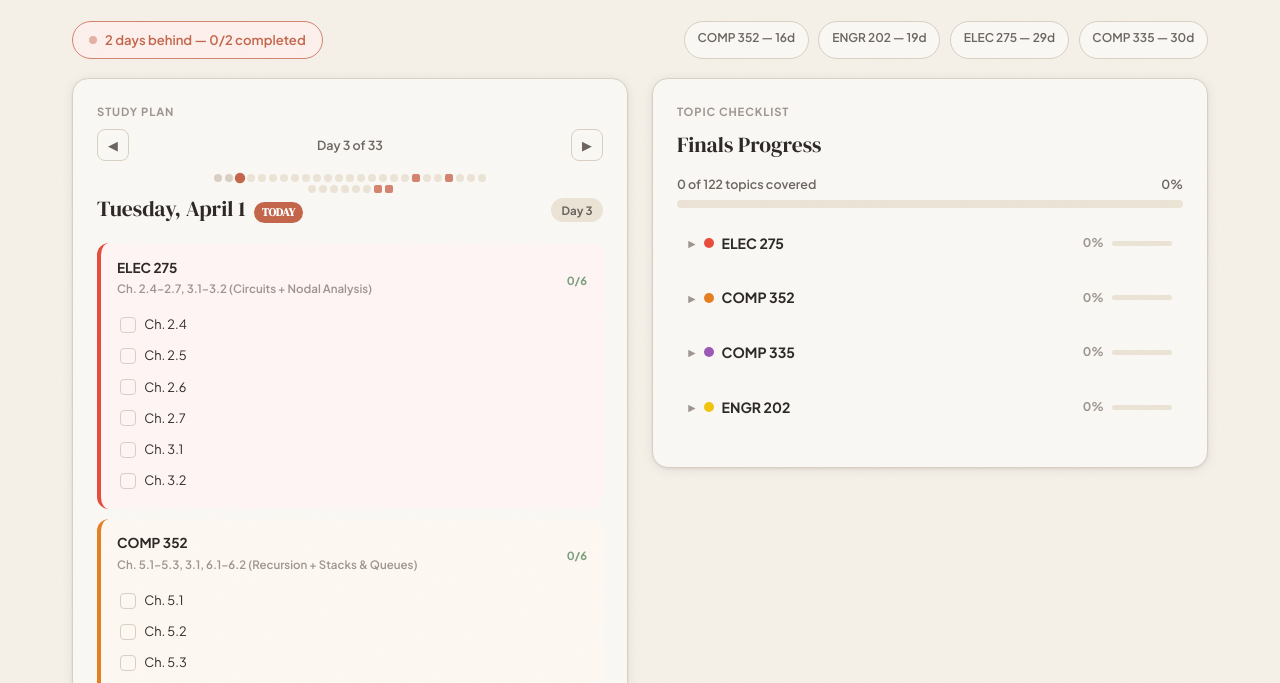
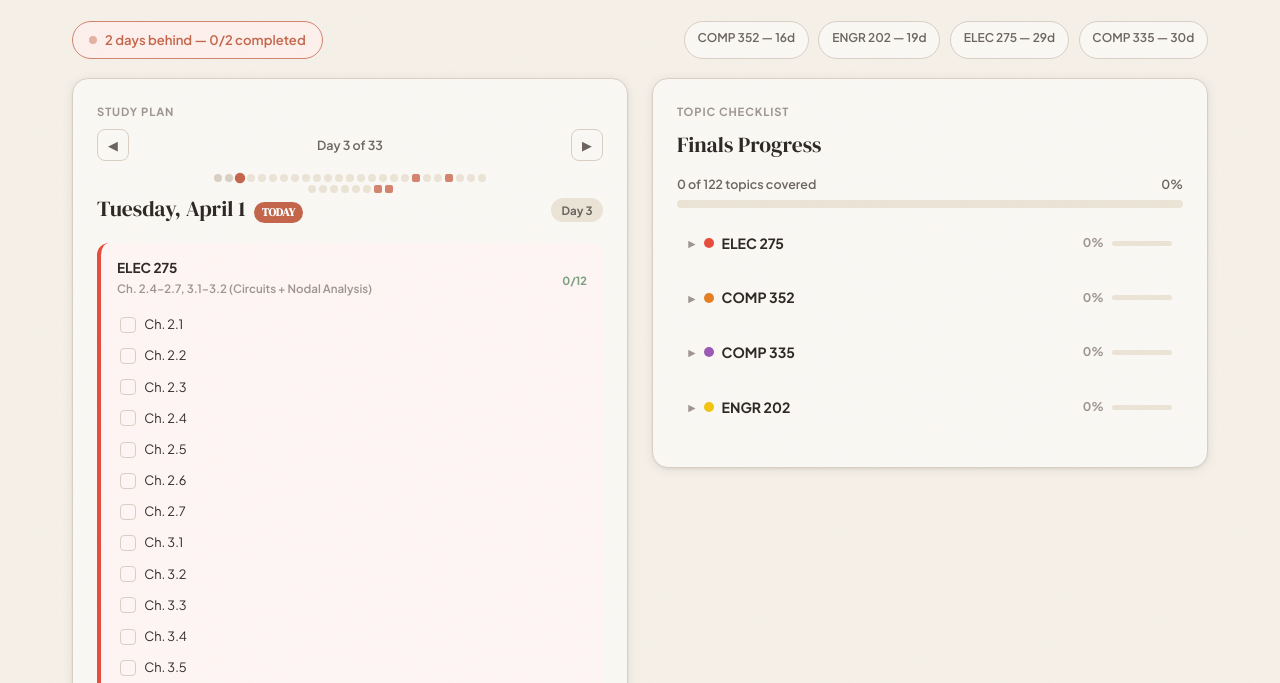
Before and after one commit to ryan-helou/final-helper, a plain HTML site: page index.html in a window 1280 px wide. Shown: the part 117-800 px from the top of the page. Drawn offline with Linux system fonts and the light colour scheme.

Commit message:
Sync day view and checklist using shared checkedTopics state
- Day view now pulls items directly from CHECKLIST via refs
- Both views use the same checkedTopics storage, so checking
  an item in either view updates the other
- Updated COMP 335 PLAN refs and sections to match new lecture slide groups

```diff
--- a/index.html
+++ b/index.html
@@ -734,7 +734,7 @@ const PLAN = [
     { course: 'COMP 352', cls: 'comp352', sections: 'Ch. 4.1–4.2', topic: 'Algorithm Analysis', refs: [0] },
   ]},
   { day: 2, date: '2026-03-31', label: 'Monday, March 31', blocks: [
-    { course: 'COMP 335', cls: 'comp335', sections: 'Ch. 1–2', topic: 'Intro + FSA Basics', refs: [0, 1] },
+    { course: 'COMP 335', cls: 'comp335', sections: 'L0–L3', topic: 'Intro + FSA Basics', refs: [0, 1] },
     { course: 'ENGR 202', cls: 'engr', sections: 'Week 1', topic: 'Sustainable Development Overview', refs: [0] },
   ]},
   { day: 3, date: '2026-04-01', label: 'Tuesday, April 1', blocks: [
@@ -742,7 +742,7 @@ const PLAN = [
     { course: 'COMP 352', cls: 'comp352', sections: 'Ch. 5.1–5.3, 3.1, 6.1–6.2', topic: 'Recursion + Stacks & Queues', refs: [1, 2] },
   ]},
   { day: 4, date: '2026-04-02', label: 'Wednesday, April 2', blocks: [
-    { course: 'COMP 335', cls: 'comp335', sections: 'Ch. 2–3', topic: 'Regex, DFAs, NFAs', refs: [1, 2, 3] },
+    { course: 'COMP 335', cls: 'comp335', sections: 'L1–L7', topic: 'Regex, DFAs, NFAs', refs: [1, 2, 3] },
     { course: 'ENGR 202', cls: 'engr', sections: 'Weeks 3, 5', topic: 'Environmental Issues + Global Warming', refs: [1, 2] },
   ]},
   { day: 5, date: '2026-04-03', label: 'Thursday, April 3', blocks: [
@@ -750,7 +750,7 @@ const PLAN = [
     { course: 'COMP 352', cls: 'comp352', sections: 'Ch. 3.2–3.3', topic: 'Linked Lists', refs: [3] },
   ]},
   { day: 6, date: '2026-04-04', label: 'Friday, April 4', blocks: [
-    { course: 'COMP 335', cls: 'comp335', sections: 'Ch. 3.3–4.3', topic: 'Grammars, Closure, Pumping Lemma', refs: [3, 4, 5] },
+    { course: 'COMP 335', cls: 'comp335', sections: 'L6–L10', topic: 'Grammars, Closure, Pumping Lemma', refs: [3, 4, 5] },
     { course: 'ENGR 202', cls: 'engr', sections: 'Weeks 8, 10', topic: 'LCA + Risk Assessment', refs: [3, 4] },
   ]},
   { day: 7, date: '2026-04-05', label: 'Saturday, April 5', blocks: [
@@ -758,7 +758,7 @@ const PLAN = [
     { course: 'COMP 352', cls: 'comp352', sections: 'Ch. 3.4, 8.1–8.2', topic: 'Linked Lists + Trees', refs: [3, 4] },
   ]},
   { day: 8, date: '2026-04-06', label: 'Sunday, April 6', blocks: [
-    { course: 'COMP 335', cls: 'comp335', sections: 'Ch. 5–6', topic: 'CFGs + Simplification', refs: [6, 7] },
+    { course: 'COMP 335', cls: 'comp335', sections: 'L11–L13', topic: 'CFGs + Simplification', refs: [6, 7] },
     { course: 'ENGR 202', cls: 'engr', sections: 'Weeks 1–5 review', topic: 'Review + Case Studies', refs: [0, 1, 2] },
   ]},
   { day: 9, date: '2026-04-07', label: 'Monday, April 7', blocks: [
@@ -766,7 +766,7 @@ const PLAN = [
     { course: 'COMP 352', cls: 'comp352', sections: 'Ch. 8.3–8.4', topic: 'BSTs & Balanced Trees', refs: [4] },
   ]},
   { day: 10, date: '2026-04-08', label: 'Tuesday, April 8', blocks: [
-    { course: 'COMP 335', cls: 'comp335', sections: 'Ch. 7.1–7.3', topic: 'Push-Down Automata', refs: [9] },
+    { course: 'COMP 335', cls: 'comp335', sections: 'L14–L15', topic: 'Push-Down Automata', refs: [8] },
     { course: 'ENGR 202', cls: 'engr', sections: 'Practice Exam 1', topic: 'Timed Practice', tasks: ['Complete practice exam 1'] },
   ]},
   { day: 11, date: '2026-04-09', label: 'Wednesday, April 9', blocks: [
@@ -774,7 +774,7 @@ const PLAN = [
     { course: 'COMP 352', cls: 'comp352', sections: 'Ch. 9.1–9.3', topic: 'Heaps & Priority Queues', refs: [5] },
   ]},
   { day: 12, date: '2026-04-10', label: 'Thursday, April 10', blocks: [
-    { course: 'COMP 335', cls: 'comp335', sections: 'Ch. 8–8.1', topic: 'CFL Closure + Pumping Lemma', refs: [10] },
+    { course: 'COMP 335', cls: 'comp335', sections: 'L16–L17', topic: 'CFL Closure + Pumping Lemma', refs: [9] },
     { course: 'ENGR 202', cls: 'engr', sections: 'Practice Exam 2', topic: 'Timed Practice', tasks: ['Complete practice exam 2'] },
   ]},
   { day: 13, date: '2026-04-11', label: 'Friday, April 11', blocks: [
@@ -782,7 +782,7 @@ const PLAN = [
     { course: 'COMP 352', cls: 'comp352', sections: 'Ch. 10.1–10.3', topic: 'Hash Tables', refs: [6] },
   ]},
   { day: 14, date: '2026-04-12', label: 'Saturday, April 12', blocks: [
-    { course: 'COMP 335', cls: 'comp335', sections: 'Ch. 9–9.3', topic: 'Turing Machines', refs: [11] },
+    { course: 'COMP 335', cls: 'comp335', sections: 'L18–L21', topic: 'Turing Machines', refs: [10] },
     { course: 'ENGR 202', cls: 'engr', sections: 'Practice Exam 3', topic: 'Full Practice Exam', tasks: ['Complete full practice exam 3'] },
   ]},
   { day: 15, date: '2026-04-13', label: 'Sunday, April 13', blocks: [
@@ -790,7 +790,7 @@ const PLAN = [
     { course: 'COMP 352', cls: 'comp352', sections: 'Ch. 11.1–11.3', topic: 'Search Trees (AVL, Red-Black)', refs: [7] },
   ]},
   { day: 16, date: '2026-04-14', label: 'Monday, April 14', blocks: [
-    { course: 'COMP 335', cls: 'comp335', sections: 'Ch. 9.3–10', topic: 'Combining TMs & Variations', refs: [12] },
+    { course: 'COMP 335', cls: 'comp335', sections: 'L19–L21', topic: 'TM Variations & Church-Turing', refs: [10] },
     { course: 'ENGR 202', cls: 'engr', sections: 'All weeks', topic: 'Full Course Review', refs: [0, 1, 2, 3, 4, 5] },
   ]},
   { day: 17, date: '2026-04-15', label: 'Tuesday, April 15', blocks: [
@@ -799,13 +799,13 @@ const PLAN = [
   ]},
   { day: 18, date: '2026-04-16', label: 'Wednesday, April 16',
     note: 'COMP 352 FINAL EXAM TOMORROW', blocks: [
-    { course: 'COMP 335', cls: 'comp335', sections: 'Ch. 10.4–12.1', topic: 'Decidability & Undecidability', refs: [13] },
+    { course: 'COMP 335', cls: 'comp335', sections: 'L18–L21', topic: 'Decidability & Undecidability', refs: [10] },
     { course: 'COMP 352', cls: 'comp352', sections: 'All chapters', topic: 'Intensive Final Review', tasks: ['Review all data structures', 'Review all algorithms', 'Practice problem set'] },
   ]},
   { day: 19, date: '2026-04-17', label: 'Thursday, April 17',
     note: 'COMP 352 FINAL EXAM TODAY', blocks: [
     { course: 'ELEC 275', cls: 'elec', sections: 'Ch. 7.5', topic: 'Three-Phase Circuits (cont.)', refs: [9] },
-    { course: 'COMP 335', cls: 'comp335', sections: 'Ch. 10', topic: "Turing's Thesis", refs: [12] },
+    { course: 'COMP 335', cls: 'comp335', sections: 'L19', topic: "Turing's Thesis", refs: [10] },
   ]},
   { day: 20, date: '2026-04-18', label: 'Friday, April 18', blocks: [
     { course: 'ELEC 275', cls: 'elec', sections: 'Ch. 2, 3, 7', topic: 'Practice Problem Set 1', tasks: ['Practice DC circuit problems', 'Practice power problems'] },
@@ -818,23 +818,23 @@ const PLAN = [
   { day: 22, date: '2026-04-20', label: 'Sunday, April 20',
     note: 'ENGR 202 FINAL EXAM TODAY', blocks: [
     { course: 'ELEC 275', cls: 'elec', sections: 'Ch. 4, 7.1–7.5', topic: 'Practice Problem Set 2', tasks: ['Practice AC analysis problems', 'Practice power calculations'] },
-    { course: 'COMP 335', cls: 'comp335', sections: 'Ch. 1–4', topic: 'Regular Languages Review', refs: [0, 1, 2, 3, 4, 5] },
+    { course: 'COMP 335', cls: 'comp335', sections: 'L0–L10', topic: 'Regular Languages Review', refs: [0, 1, 2, 3, 4, 5] },
   ]},
   { day: 23, date: '2026-04-21', label: 'Monday, April 21', blocks: [
     { course: 'ELEC 275', cls: 'elec', sections: 'Ch. 4.2–4.6', topic: 'AC Deep Dive', refs: [5, 6] },
-    { course: 'COMP 335', cls: 'comp335', sections: 'Ch. 2–4', topic: 'Automata Mastery', refs: [1, 2, 3, 4, 5] },
+    { course: 'COMP 335', cls: 'comp335', sections: 'L1–L10', topic: 'Automata Mastery', refs: [1, 2, 3, 4, 5] },
   ]},
   { day: 24, date: '2026-04-22', label: 'Tuesday, April 22', blocks: [
     { course: 'ELEC 275', cls: 'elec', sections: 'Ch. 7.1–7.3', topic: 'Power Analysis Deep Dive', refs: [7] },
-    { course: 'COMP 335', cls: 'comp335', sections: 'Ch. 5–8', topic: 'Context-Free Languages Mastery', refs: [6, 7, 9, 10] },
+    { course: 'COMP 335', cls: 'comp335', sections: 'L11–L17', topic: 'Context-Free Languages Mastery', refs: [6, 7, 8, 9] },
   ]},
   { day: 25, date: '2026-04-23', label: 'Wednesday, April 23', blocks: [
     { course: 'ELEC 275', cls: 'elec', sections: 'Ch. 7.4–7.5', topic: 'Transformers + Three-Phase', refs: [8, 9] },
-    { course: 'COMP 335', cls: 'comp335', sections: 'Ch. 9–10', topic: 'Turing Machines Mastery', refs: [11, 12] },
+    { course: 'COMP 335', cls: 'comp335', sections: 'L18–L21', topic: 'Turing Machines Mastery', refs: [10] },
   ]},
   { day: 26, date: '2026-04-24', label: 'Thursday, April 24', blocks: [
     { course: 'ELEC 275', cls: 'elec', sections: 'Ch. 18.1–18.5', topic: 'Magnetic Circuits', refs: [10] },
-    { course: 'COMP 335', cls: 'comp335', sections: 'Ch. 10.4–12.1', topic: 'Decidability Deep Dive', refs: [13] },
+    { course: 'COMP 335', cls: 'comp335', sections: 'L18–L21', topic: 'Decidability Deep Dive', refs: [10] },
   ]},
   { day: 27, date: '2026-04-25', label: 'Friday, April 25', blocks: [
     { course: 'ELEC 275', cls: 'elec', sections: 'Ch. 19–20', topic: 'Electric Machines', refs: [11] },
@@ -1318,20 +1318,21 @@ function renderDayPlanContent(plan, dateStr) {
   else if (isPast && isDone) tagHTML = '<span style="font-size:0.7rem;font-weight:700;background:var(--sage);color:white;padding:0.15rem 0.5rem;border-radius:99px;margin-left:0.5rem;">DONE</span>';
   else if (isPast && !isDone) tagHTML = '<span style="font-size:0.7rem;font-weight:700;background:var(--terracotta-light);color:white;padding:0.15rem 0.5rem;border-radius:99px;margin-left:0.5rem;">MISSED</span>';
 
-  // Helper: get tasks for a block (from refs or manual tasks)
+  // Helper: get tasks for a block (from checklist refs or manual tasks)
   function getBlockTasks(b) {
-    if (b.sections) {
-      const sections = parseSections(b.sections);
-      if (sections.length > 0) {
-        return sections.map((s, si) => ({
-          text: s,
-          key: dayTaskKey(plan.day, 'section', b.course + ':' + s),
-          isRef: false
-        }));
-      }
+    if (b.refs && CHECKLIST[b.course]) {
+      const tasks = [];
+      b.refs.forEach(gi => {
+        const group = CHECKLIST[b.course].groups[gi];
+        if (!group) return;
+        group.items.forEach((item, ii) => {
+          tasks.push({ text: item, key: topicKey(b.course, gi, ii), isTopic: true });
+        });
+      });
+      return tasks;
     }
     if (b.tasks) {
-      return b.tasks.map((t, ti) => ({ text: t, key: dayTaskKey(plan.day, 'manual', b.course + ti), isRef: false }));
+      return b.tasks.map((t, ti) => ({ text: t, key: dayTaskKey(plan.day, 'manual', b.course + ti), isTopic: false }));
     }
     return [];
   }
@@ -1341,11 +1342,14 @@ function renderDayPlanContent(plan, dateStr) {
     let tasksDone = 0;
 
     let tasksHTML = items.map(item => {
-      const checked = checkedDayTasks[item.key];
+      const checked = item.isTopic ? checkedTopics[item.key] : checkedDayTasks[item.key];
       if (checked) tasksDone++;
+      const toggleFn = item.isTopic
+        ? `toggleTopic('${item.key}')`
+        : `toggleDayTask('${item.key}')`;
       return `
         <div class="study-task">
-          <div class="cb ${checked ? 'checked' : ''}" onclick="toggleDayTask('${item.key}')"></div>
+          <div class="cb ${checked ? 'checked' : ''}" onclick="${toggleFn}"></div>
           <span class="study-task-text ${checked ? 'done' : ''}">${esc(item.text)}</span>
         </div>
       `;
@@ -1375,7 +1379,8 @@ function renderDayPlanContent(plan, dateStr) {
     const items = getBlockTasks(b);
     items.forEach(item => {
       allDayTasks++;
-      if (checkedDayTasks[item.key]) allDayDone++;
+      const checked = item.isTopic ? checkedTopics[item.key] : checkedDayTasks[item.key];
+      if (checked) allDayDone++;
     });
   });
 
@@ -1527,6 +1532,7 @@ function toggleTopic(key) {
   if (!checkedTopics[key]) delete checkedTopics[key];
   saveChecked();
   renderChecklist();
+  renderDayView();
 }
 
 function toggleSubject(courseName) {
```
